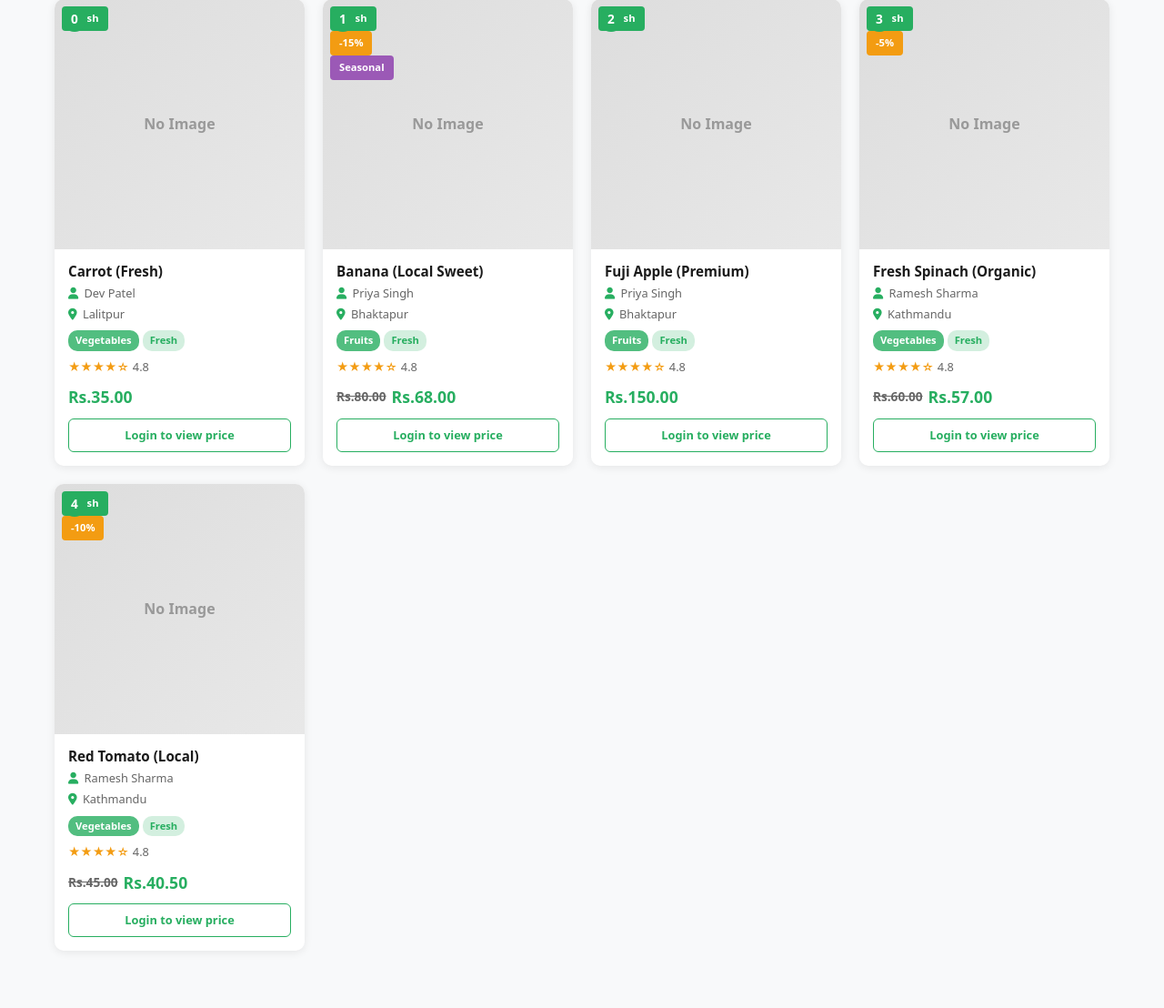
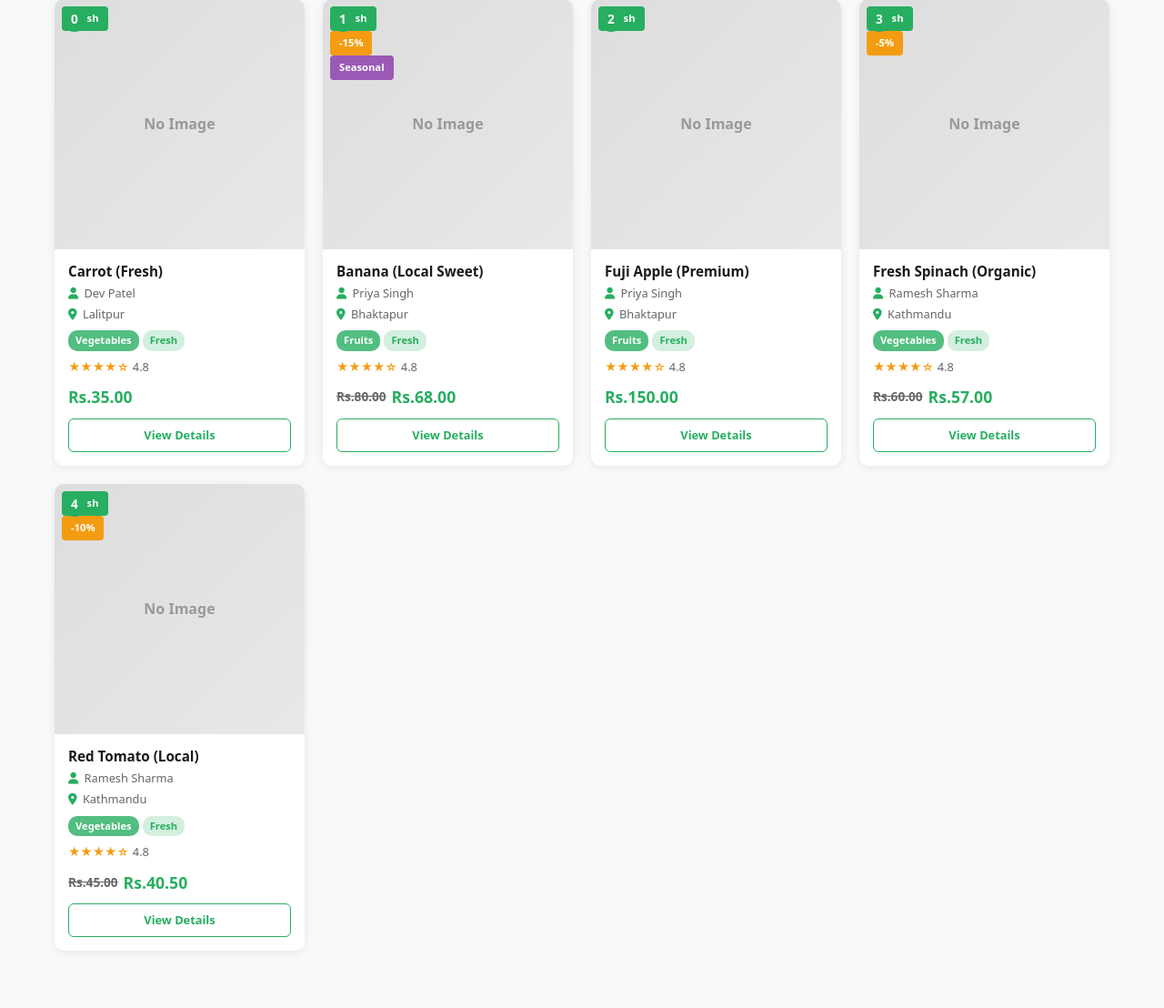
Before and after one commit to kristinaHy/AgriLink, a Django app: page / in a window 1280 px wide. Shown: the part 1441-2549 px from the top of the page at 91% size. Run offline with Django 4.2, Linux system fonts and the light colour scheme; a user stored in the database is signed in; data comes from the database, SQL or seed files in the repository; tables that the repository leaves empty hold one stand-in row (values such as "Sample post").

Commit message:
prince range hudden while not logged in

```diff
--- a/templates/core/index.html
+++ b/templates/core/index.html
@@ -152,14 +152,16 @@
                             <span class="rating-count">4.8</span>
                         </div>
 
+                        {% if user.is_authenticated %}
                             <div class="product-price">
                                 {% if product.discount_percentage > 0 %}
                                     <span class="original-price">Rs.{{ product.price }}</span>
                                 {% endif %}
                                 <span class="current-price">Rs.{{ product.discounted_price }}</span>
                             </div>
+                        {% endif %}
 
-                        <a href="{% url 'product_detail' product.id %}" class="product-view-btn">Login to view price</a>
+                        <a href="{% url 'product_detail' product.id %}" class="product-view-btn">{% if user.is_authenticated %}View Details{% else %}Login to view price{% endif %}</a>
                     </div>
                 </div>
             {% endfor %}
```
Lines whose indentation alone changed are shown as unchanged.
